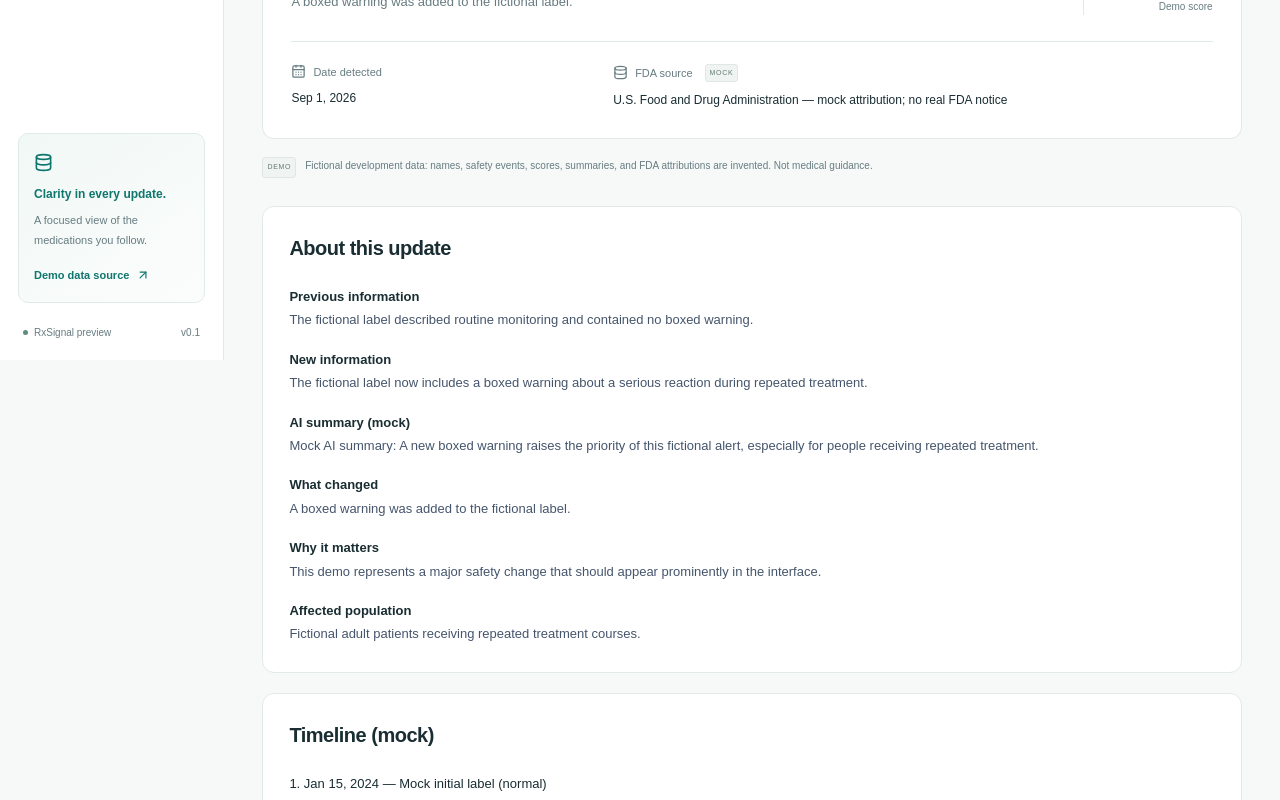
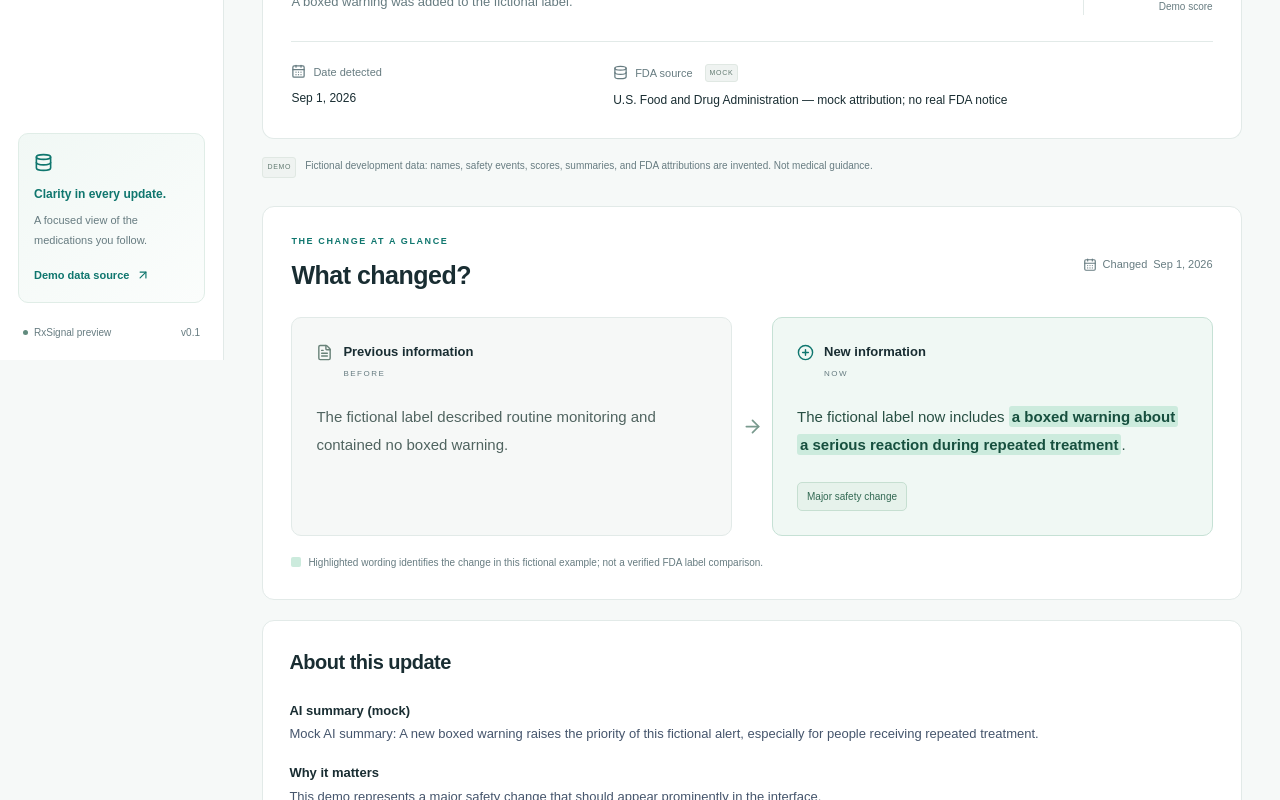
Before and after one commit to PrinceOseiBonsu/rxsignal, a Next.js app in the folder frontend/: page /medication/demo-medication-a in a window 1280 px wide. Shown: the part 440-1240 px from the top of the page. Built offline with nearby package versions, Linux system fonts and the light colour scheme.

Commit message:
Add before-and-after medication comparison for Phase 7

```diff
--- a/frontend/app/globals.css
+++ b/frontend/app/globals.css
@@ -191,3 +191,31 @@ h2 { font-size: 20px; font-weight: 600; letter-spacing: -.5px; }
   .detail-priority strong { font-size: 34px; }
   .detail-metadata { grid-template-columns: 1fr; gap: 18px; }
 }
+
+/* Phase 7: concise before/after comparison. */
+.change-comparison { background: white; border: 1px solid var(--border); border-radius: 12px; padding: 28px; }
+.change-heading { display: flex; justify-content: space-between; align-items: center; gap: 18px; margin-bottom: 23px; }
+.change-heading h2 { font-size: 25px; margin-top: 8px; }
+.change-date { display: flex; flex-wrap: wrap; align-items: center; gap: 6px; font-size: 11px; color: var(--muted); }
+.comparison-grid { display: grid; grid-template-columns: minmax(0, 1fr) 40px minmax(0, 1fr); align-items: stretch; }
+.comparison-card { padding: 24px; border-radius: 10px; border: 1px solid var(--border); }
+.comparison-before { background: #f6f8f7; }
+.comparison-after { background: #f0f8f4; border-color: #c6e1d5; }
+.comparison-card h3 { display: flex; align-items: flex-start; gap: 10px; font-size: 13px; font-weight: 600; }
+.comparison-card h3 svg { color: #698279; margin-top: 2px; flex-shrink: 0; }
+.comparison-after h3 svg { color: var(--teal); }
+.comparison-card h3 small { display: block; color: var(--muted); font-size: 8px; letter-spacing: 1.5px; margin-top: 6px; font-weight: 500; }
+.comparison-card > p { font-size: 15px; line-height: 1.9; margin-top: 23px; color: #506460; }
+.comparison-after > p { color: #284f43; }
+.comparison-card mark { background: #ccebdd; color: #164f3e; padding: 2px 3px; border-radius: 3px; font-weight: 600; box-decoration-break: clone; -webkit-box-decoration-break: clone; }
+.comparison-arrow { align-self: center; justify-self: center; color: #799a8e; }
+.change-label { display: inline-block; margin-top: 22px; padding: 6px 9px; border: 1px solid #c6dfd1; border-radius: 5px; color: #326953; font-size: 10px; background: #e6f2eb; }
+.comparison-caption { display: flex; align-items: flex-start; gap: 7px; color: var(--muted); font-size: 10px; line-height: 1.7; margin-top: 18px; }
+.comparison-caption > span { display: inline-block; background: #ccebdd; width: 10px; height: 10px; margin-top: 3px; border-radius: 2px; flex-shrink: 0; }
+@media (max-width: 800px) {
+  .change-comparison { padding: 20px; }
+  .change-heading { flex-direction: column; align-items: flex-start; gap: 12px; }
+  .comparison-grid { grid-template-columns: 1fr; gap: 12px; }
+  .comparison-arrow { transform: rotate(90deg); }
+  .comparison-card { padding: 20px; }
+}
--- a/frontend/app/medication/[id]/page.tsx
+++ b/frontend/app/medication/[id]/page.tsx
@@ -1,5 +1,6 @@
 import Link from "next/link";
 import { ArrowLeft, CalendarDays, Database } from "lucide-react";
+import WhatChanged from "@/components/WhatChanged";
 import PriorityBadge from "@/components/PriorityBadge";
 import { formatDate } from "@/lib/dashboard";
 import { notFound } from "next/navigation";
@@ -29,14 +30,12 @@ export default async function MedicationPage({ params }: { params: Promise<{ id:
         </dl>
       </section>
       <p className="detail-demo-notice"><span className="mock-tag">DEMO</span>{mockDataNotice}</p>
+      <WhatChanged alert={medication} />
       <section className="detail-information" aria-labelledby="detail-information-title">
       <h2 id="detail-information-title">About this update</h2>
       <dl className="space-y-4">
         {[
-          ["Previous information", medication.previousInformation],
-          ["New information", medication.newInformation],
           ["AI summary (mock)", medication.aiSummary],
-          ["What changed", medication.intelligenceBrief.whatChanged],
           ["Why it matters", medication.intelligenceBrief.whyItMatters],
           ["Affected population", medication.intelligenceBrief.whoMayBeAffected],
         ].map(([label, value]) => (
--- /dev/null
+++ b/frontend/components/WhatChanged.tsx
@@ -0,0 +1,32 @@
+import { ArrowRight, CalendarDays, FileText, PlusCircle } from "lucide-react";
+import { formatDate } from "@/lib/dashboard";
+import type { MedicationAlert } from "@/types/medication";
+
+export default function WhatChanged({ alert }: { alert: MedicationAlert }) {
+  const position = alert.highlightedChange ? alert.newInformation.indexOf(alert.highlightedChange) : -1;
+  return (
+    <section className="change-comparison" aria-labelledby="what-changed-title">
+      <div className="change-heading">
+        <div><p className="eyebrow">THE CHANGE AT A GLANCE</p><h2 id="what-changed-title">What changed?</h2></div>
+        <span className="change-date"><CalendarDays size={14} aria-hidden="true" />Changed <time dateTime={alert.date}>{formatDate(alert.date)}</time></span>
+      </div>
+      <div className="comparison-grid">
+        <article className="comparison-card comparison-before">
+          <h3><FileText size={17} aria-hidden="true" /><span>Previous information<small>BEFORE</small></span></h3>
+          <p>{alert.previousInformation}</p>
+        </article>
+        <div className="comparison-arrow" aria-hidden="true"><ArrowRight size={21} /></div>
+        <article className="comparison-card comparison-after">
+          <h3><PlusCircle size={17} aria-hidden="true" /><span>New information<small>NOW</small></span></h3>
+          <p>{position < 0 ? alert.newInformation : <>
+            {alert.newInformation.slice(0, position)}
+            <mark>{alert.highlightedChange}</mark>
+            {alert.newInformation.slice(position + alert.highlightedChange.length)}
+          </>}</p>
+          <span className="change-label">{alert.severity === "critical" ? "Major safety change" : alert.severity === "high" ? "Safety warning expanded" : "Guidance clarified"}</span>
+        </article>
+      </div>
+      <p className="comparison-caption"><span aria-hidden="true" /> Highlighted wording identifies the change in this fictional example; not a verified FDA label comparison.</p>
+    </section>
+  );
+}
--- a/frontend/data/mockData.ts
+++ b/frontend/data/mockData.ts
@@ -20,6 +20,7 @@ export const alerts: MedicationAlert[] = [
       "The fictional label described routine monitoring and contained no boxed warning.",
     newInformation:
       "The fictional label now includes a boxed warning about a serious reaction during repeated treatment.",
+    highlightedChange: "a boxed warning about a serious reaction during repeated treatment",
     aiSummary:
       "Mock AI summary: A new boxed warning raises the priority of this fictional alert, especially for people receiving repeated treatment.",
     intelligenceBrief: {
@@ -48,6 +49,7 @@ export const alerts: MedicationAlert[] = [
       "The fictional label listed a general interaction precaution without naming a specific combination.",
     newInformation:
       "The fictional label adds a warning about use with Fictional Compound X and describes additional monitoring.",
+    highlightedChange: "a warning about use with Fictional Compound X",
     aiSummary:
       "Mock AI summary: The interaction section now identifies a specific fictional combination, creating a high-priority review scenario.",
     intelligenceBrief: {
@@ -76,6 +78,7 @@ export const alerts: MedicationAlert[] = [
       "The fictional label gave general follow-up information without a separate section for older adults.",
     newInformation:
       "The fictional label clarifies follow-up information for older adults without adding a boxed warning.",
+    highlightedChange: "clarifies follow-up information for older adults",
     aiSummary:
       "Mock AI summary: Follow-up wording for a fictional population has been clarified, providing a moderate-priority example for the dashboard.",
     intelligenceBrief: {
--- a/frontend/types/medication.ts
+++ b/frontend/types/medication.ts
@@ -20,6 +20,8 @@ export interface MedicationAlert {
   headline: string;
   previousInformation: string;
   newInformation: string;
+  /** Exact phrase in newInformation, editorially selected for the mock comparison. */
+  highlightedChange: string;
   /** Handwritten placeholder for a future AI-generated summary. */
   aiSummary: string;
   intelligenceBrief: {
```
Also changed, not shown: 1 other file (tests, documents, lock files or other folders).
